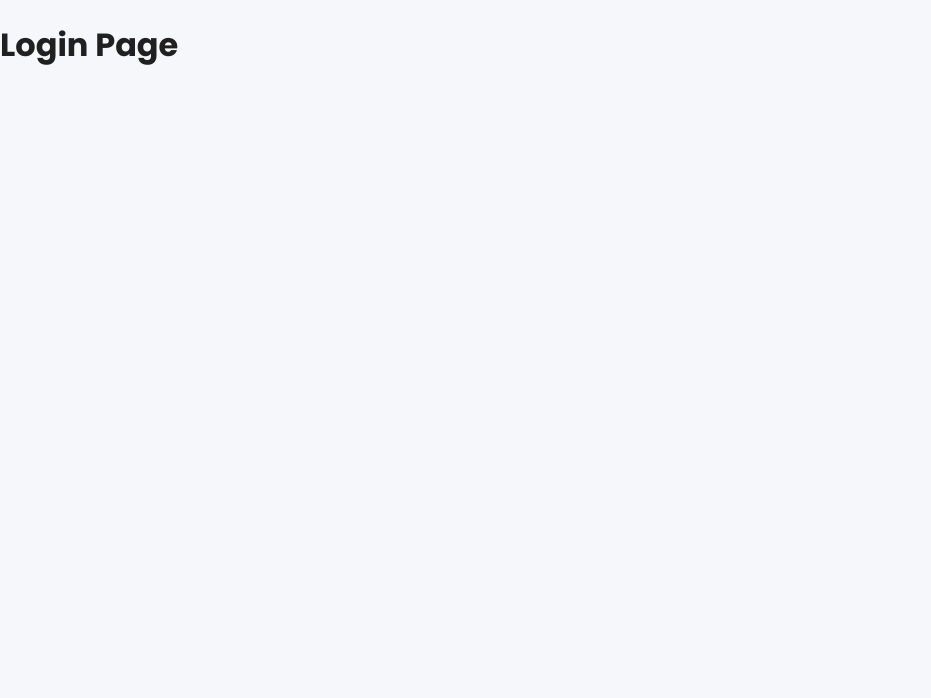
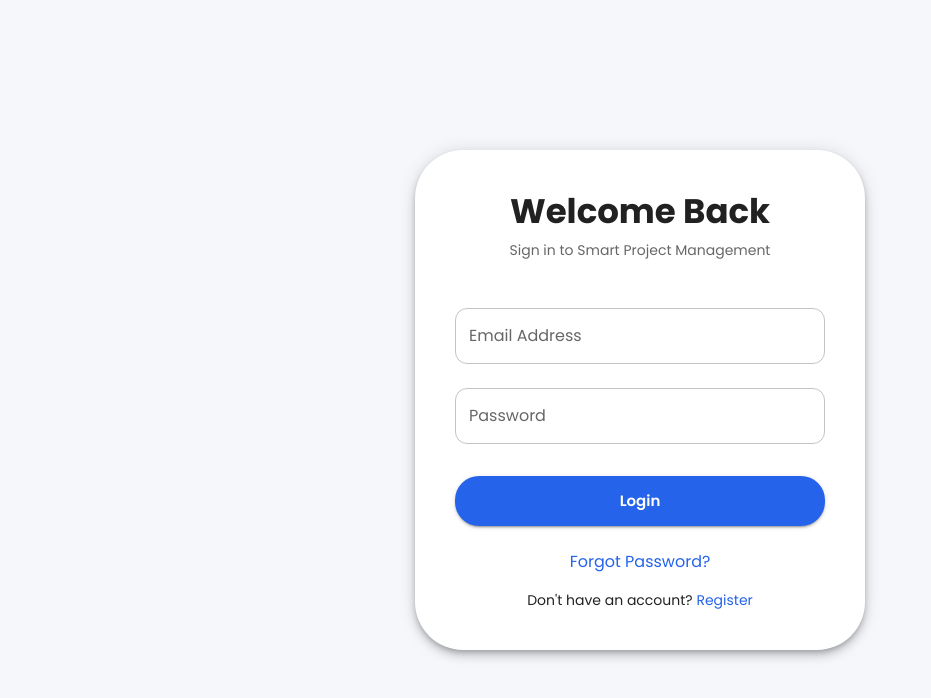
Before and after one commit to sahilkapali/Smart-Project-Management-and-Collaboration-Platform, a React (Vite) app in the folder frontend/: page /login in a window 1280 px wide. Shown: the top 698 px of the page, without its empty margins (0-931 px from the left). Built offline with nearby package versions, Linux system fonts and the light colour scheme.

Commit message:
frontend and backend integration using api

```diff
--- a/frontend/src/components/CustomButton.tsx
+++ b/frontend/src/components/CustomButton.tsx
@@ -0,0 +1,40 @@
+import { Button, CircularProgress } from "@mui/material";
+import type{ ReactNode } from "react";
+
+interface Props {
+  children: ReactNode;
+  loading?: boolean;
+  onClick?: () => void;
+}
+
+const CustomButton = ({
+  children,
+  loading = false,
+  onClick,
+}: Props) => {
+  return (
+    <Button
+      fullWidth
+      variant="contained"
+      size="large"
+      disabled={loading}
+      onClick={onClick}
+      sx={{
+        mt: 3,
+        py: 1.5,
+        borderRadius: 2,
+      }}
+    >
+      {loading ? (
+        <CircularProgress
+          size={24}
+          color="inherit"
+        />
+      ) : (
+        children
+      )}
+    </Button>
+  );
+};
+
+export default CustomButton;
--- a/frontend/src/components/CustomInput.tsx
+++ b/frontend/src/components/CustomInput.tsx
@@ -0,0 +1,34 @@
+import { TextField } from "@mui/material";
+
+interface Props {
+  label: string;
+  type?: string;
+  value: string;
+  onChange: (e: React.ChangeEvent<HTMLInputElement>) => void;
+  error?: boolean;
+  helperText?: string;
+}
+
+const CustomInput = ({
+  label,
+  type = "text",
+  value,
+  onChange,
+  error,
+  helperText,
+}: Props) => {
+  return (
+    <TextField
+      fullWidth
+      margin="normal"
+      label={label}
+      type={type}
+      value={value}
+      onChange={onChange}
+      error={error}
+      helperText={helperText}
+    />
+  );
+};
+
+export default CustomInput;
--- a/frontend/src/components/auth/AuthLayout.tsx
+++ b/frontend/src/components/auth/AuthLayout.tsx
@@ -0,0 +1,35 @@
+import type{ ReactNode } from "react";
+import { Box, Paper } from "@mui/material";
+
+interface AuthLayoutProps {
+  children: ReactNode;
+}
+
+const AuthLayout = ({ children }: AuthLayoutProps) => {
+  return (
+    <Box
+      sx={{
+        minHeight: "100vh",
+        backgroundColor: "#F5F7FB",
+        display: "flex",
+        justifyContent: "center",
+        alignItems: "center",
+        p: 2,
+      }}
+    >
+      <Paper
+        elevation={6}
+        sx={{
+          width: "100%",
+          maxWidth: 450,
+          p: 5,
+          borderRadius: 4,
+        }}
+      >
+        {children}
+      </Paper>
+    </Box>
+  );
+};
+
+export default AuthLayout;
--- a/frontend/src/context/AuthContext.tsx
+++ b/frontend/src/context/AuthContext.tsx
@@ -0,0 +1,48 @@
+import {
+  createContext,
+  useContext,
+  useState,
+  type Dispatch,
+  type SetStateAction,
+  type ReactNode,
+} from "react";
+
+import type { User } from "../types/user.types";
+
+interface AuthContextType {
+  user: User | null;
+  setUser: Dispatch<SetStateAction<User | null>>;
+  isAuthenticated: boolean;
+}
+
+const AuthContext = createContext<AuthContextType | undefined>(undefined);
+
+export const AuthProvider = ({
+  children,
+}: {
+  children: ReactNode;
+}) => {
+  const [user, setUser] = useState<User | null>(null);
+
+  return (
+    <AuthContext.Provider
+      value={{
+        user,
+        setUser,
+        isAuthenticated: !!user,
+      }}
+    >
+      {children}
+    </AuthContext.Provider>
+  );
+};
+
+export const useAuth = () => {
+  const context = useContext(AuthContext);
+
+  if (!context) {
+    throw new Error("useAuth must be used inside AuthProvider");
+  }
+
+  return context;
+};
--- a/frontend/src/main.tsx
+++ b/frontend/src/main.tsx
@@ -4,6 +4,8 @@ import { BrowserRouter } from "react-router-dom";
 import { ThemeProvider } from "@mui/material/styles";
 import CssBaseline from "@mui/material/CssBaseline";
 import { Toaster } from "react-hot-toast";
+
+import { AuthProvider } from "./context/AuthContext";
 
 import App from "./App";
 import theme from "./theme/theme";
@@ -15,12 +17,14 @@ ReactDOM.createRoot(document.getElementById("root")!).render(
       <ThemeProvider theme={theme}>
         <CssBaseline />
 
-        <Toaster
-          position="top-right"
-          reverseOrder={false}
-        />
+        <AuthProvider>
+          <Toaster
+            position="top-right"
+            reverseOrder={false}
+          />
 
-        <App />
+          <App />
+        </AuthProvider>
       </ThemeProvider>
     </BrowserRouter>
   </React.StrictMode>
--- a/frontend/src/pages/auth/Login.tsx
+++ b/frontend/src/pages/auth/Login.tsx
@@ -1,5 +1,61 @@
+import { Box, Link, Typography } from "@mui/material";
+import { Link as RouterLink } from "react-router-dom";
+
+import AuthLayout from "../../components/auth/AuthLayout";
+import CustomInput from "../../components/CustomInput";
+import CustomButton from "../../components/CustomButton";
+
 const Login = () => {
-  return <h1>Login Page</h1>;
+  return (
+    <AuthLayout>
+      <Typography variant="h4" textAlign="center" mb={1}>
+        Welcome Back
+      </Typography>
+
+      <Typography
+        variant="body2"
+        color="text.secondary"
+        textAlign="center"
+        mb={4}
+      >
+        Sign in to Smart Project Management
+      </Typography>
+
+      <CustomInput label="Email Address" />
+
+      <CustomInput
+        label="Password"
+        type="password"
+      />
+
+      <CustomButton>
+        Login
+      </CustomButton>
+
+      <Box mt={3} textAlign="center">
+        <Link
+          component={RouterLink}
+          to="/forgot-password"
+          underline="hover"
+        >
+          Forgot Password?
+        </Link>
+      </Box>
+
+      <Box mt={2} textAlign="center">
+        <Typography variant="body2">
+          Don't have an account?{" "}
+          <Link
+            component={RouterLink}
+            to="/register"
+            underline="hover"
+          >
+            Register
+          </Link>
+        </Typography>
+      </Box>
+    </AuthLayout>
+  );
 };
 
 export default Login;
```
Also changed, not shown: frontend/package.json (+14 -20 lines), frontend/src/services/api.ts (+11 -0 lines), frontend/src/services/auth.service.ts (+46 -0 lines), frontend/src/types/user.types.ts (added, +11 -0 lines), 2 other files (tests, documents, lock files or other folders).
